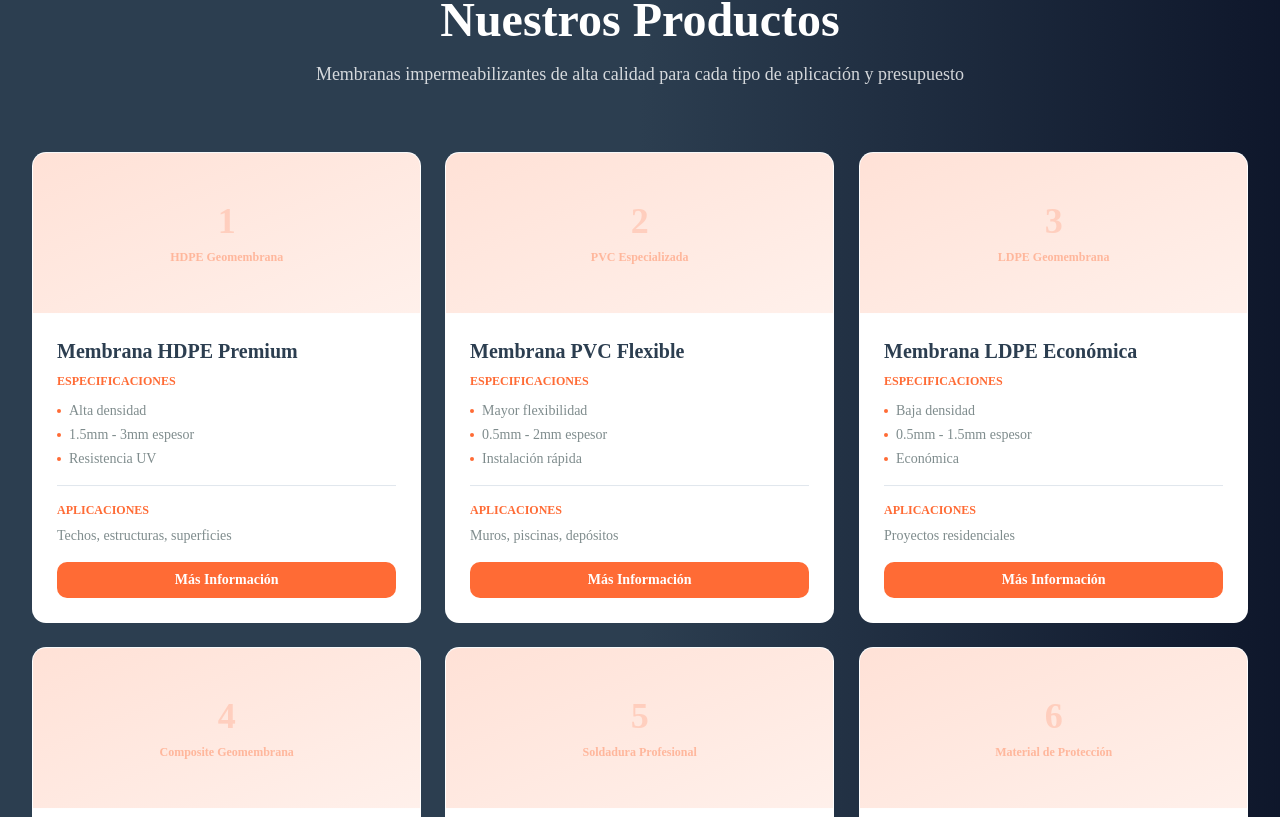
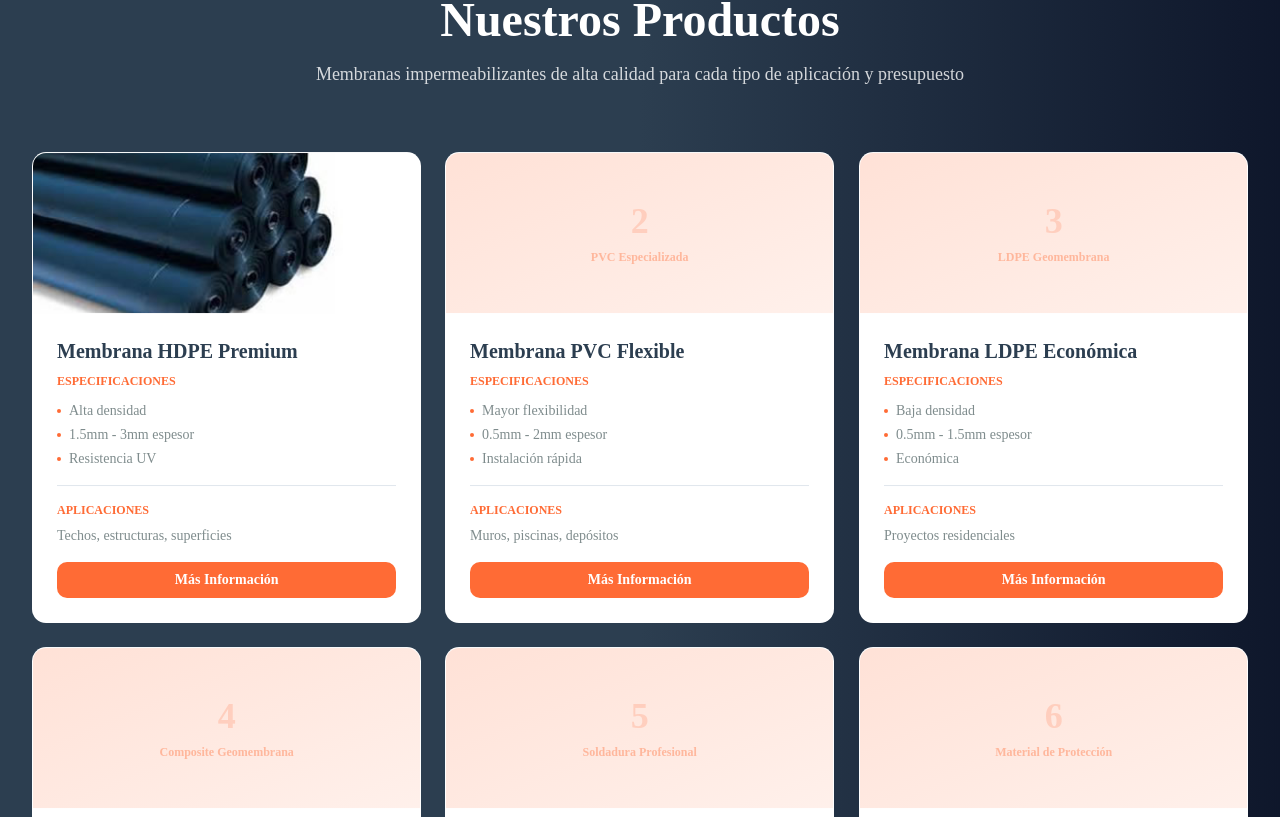
Before and after one commit to IVER-15-07/Geomenbranas, a React (Vite) app in the folder Frontend/: page / in a window 1280 px wide. Shown: the part 1743-2560 px from the top of the page. Built offline with nearby package versions, Linux system fonts and the light colour scheme.

Commit message:
antes del deploy

```diff
--- a/Frontend/src/components/Producto.jsx
+++ b/Frontend/src/components/Producto.jsx
@@ -1,11 +1,13 @@
 import { useRevealOnScroll } from '../hooks/useRevealOnScroll'
+import geomenbranaHDPEImage from '../assets/images/productos/menbranaHDPE.jpg'
 
 const products = [
   {
     name: 'Membrana HDPE Premium',
     type: 'HDPE Geomembrana',
     specs: ['Alta densidad', '1.5mm - 3mm espesor', 'Resistencia UV'],
-    applications: 'Techos, estructuras, superficies'
+    applications: 'Techos, estructuras, superficies',
+    image: geomenbranaHDPEImage,
   },
   {
     name: 'Membrana PVC Flexible',
@@ -60,13 +62,20 @@ const Producto = () => {
               key={index}
               className="bg-white border border-white/20 rounded-xl overflow-hidden hover:shadow-lg hover:border-accent transition-all group animate-enter"
             >
-              {/* Product Image Placeholder */}
-              <div className="h-40 bg-gradient-to-br from-accent/20 to-accent/10 flex items-center justify-center group-hover:from-accent/30 group-hover:to-accent/20 transition">
-                <div className="text-center">
-                  <div className="text-4xl font-bold text-accent/20 mb-2">{index + 1}</div>
-                  <p className="text-accent/40 text-xs font-semibold">{product.type}</p>
+              {product.image ? (
+                <img
+                  src={product.image}
+                  alt={product.name}
+                  className="h-40 w-full object-cover"
+                />
+              ) : (
+                <div className="h-40 bg-gradient-to-br from-accent/20 to-accent/10 flex items-center justify-center group-hover:from-accent/30 group-hover:to-accent/20 transition">
+                  <div className="text-center">
+                    <div className="text-4xl font-bold text-accent/20 mb-2">{index + 1}</div>
+                    <p className="text-accent/40 text-xs font-semibold">{product.type}</p>
+                  </div>
                 </div>
-              </div>
+              )}
 
               {/* Content */}
               <div className="p-6">
```
Also changed, not shown: Frontend/src/assets/images/productos/geomenbranaHDPE.jpg (added), Frontend/src/assets/images/productos/menbranaHDPE.jpg (added).
